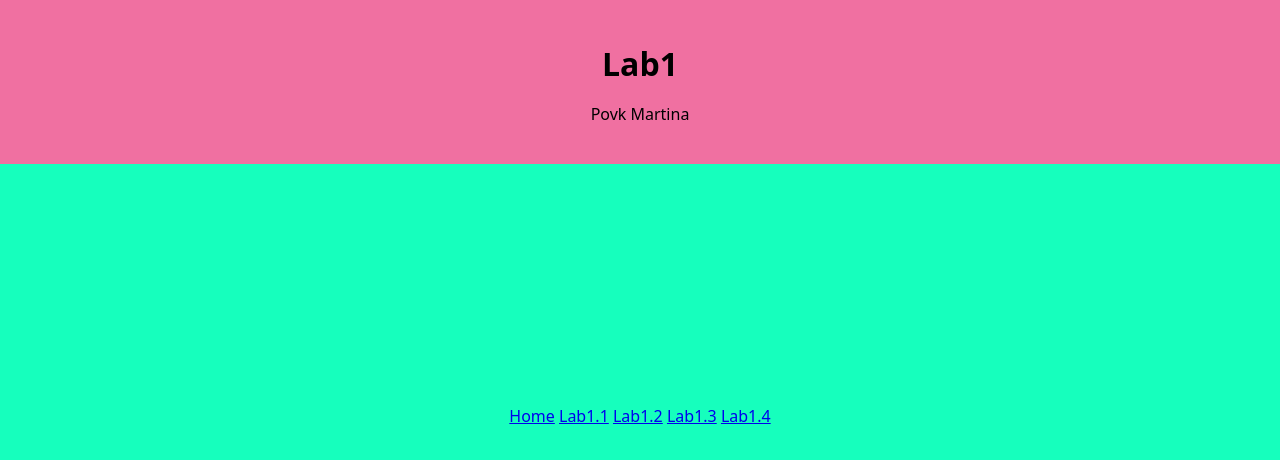
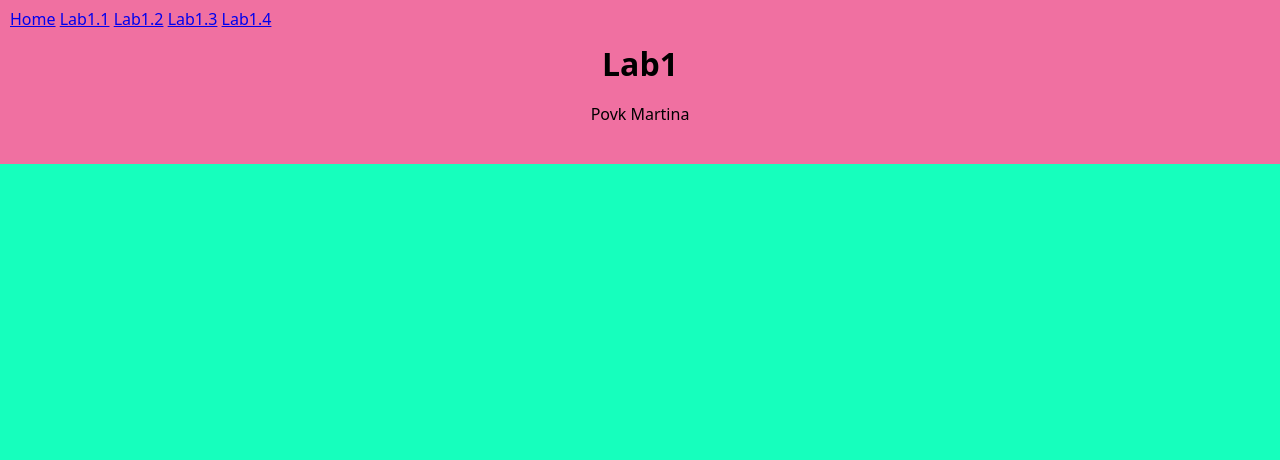
Before and after one commit to martinapovk/JQuery-hw-povk, a plain HTML site: page index.html in a window 1280 px wide. Drawn offline with nearby package versions, Linux system fonts and the light colour scheme.

Commit message:
Update styles.css

```diff
--- a/css/styles.css
+++ b/css/styles.css
@@ -61,9 +61,9 @@ body {
 
 .nav {
   position: absolute;
-  bottom: 375px;
-  left: 50%;
-  transform: translateX(-50%);
+  top: 10px;
+  left: 10px;
+  /* transform: translateX(-50%); */
 }
 
 .buttons {
```
